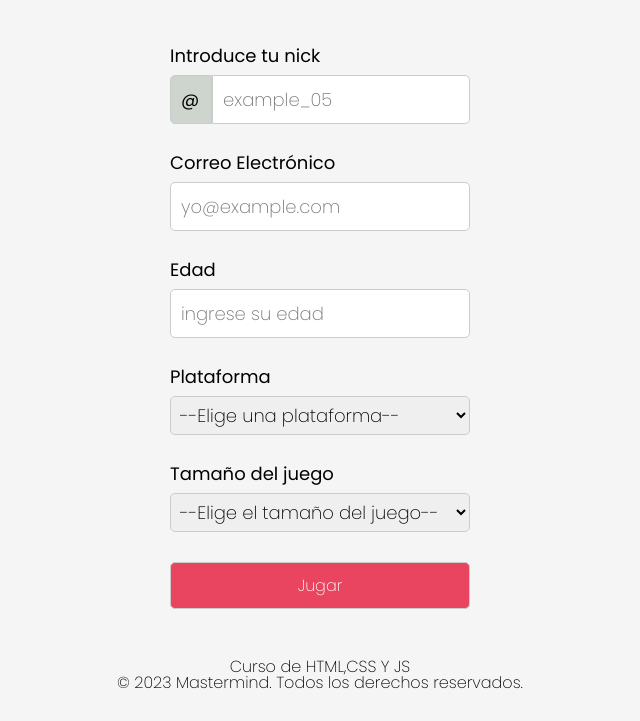
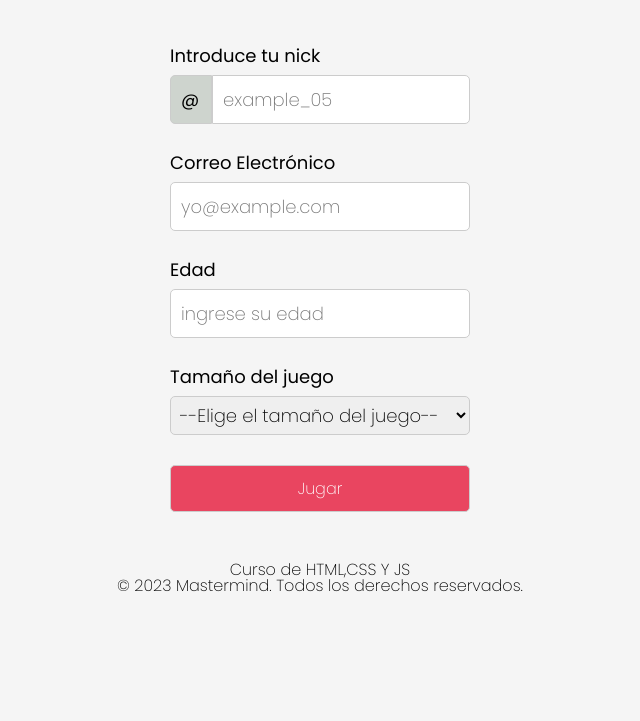
Before and after one commit to Milord-Dev/js-course, a plain HTML site: page index.html in a window 1280 px wide. Shown: the part 112-833 px from the top of the page, without its empty margins (320-960 px from the left). After the commit the page ends 800 px from the top, so only its background shows below. Drawn offline with Linux system fonts and the light colour scheme.

Commit message:
fix: eliminar campo de selección de plataforma y ajustar validaciones del formulario

```diff
--- a/css/style.css
+++ b/css/style.css
@@ -80,6 +80,3 @@ footer{
     width: 278px;
     border-radius: 5px;
 }
-#plataforma{
-    border-radius: 5px;
-}
--- a/index.html
+++ b/index.html
@@ -38,17 +38,6 @@
                     </div>
 
                     <div class="item-form">
-                        <label for="plataforma">Plataforma</label>
-                        <select name="plataforma" id="plataforma">
-                            <option value="0">--Elige una plataforma--</option>
-                            <option value="1">Nintendo</option>
-                            <option value="2">PlayStation</option>
-                            <option value="3">Xbox</option>
-                            <option value="4">Pc</option>
-                        </select>
-                    </div>
-
-                    <div class="item-form">
                         <label for="tamano">Tamaño del juego</label>
                         <select name="tamano" id="tamano">
                             <option value="0">--Elige el tamaño del juego--</option>
--- a/js/main.js
+++ b/js/main.js
@@ -6,7 +6,6 @@
 const nickInput = document.getElementById('nick');
 const correoInput = document.getElementById('email');
 const edadInput = document.getElementById('edad');
-const plataformaInput = document.getElementById('plataforma');
 const tamanoInput = document.getElementById('tamano');
 const formulario = document.getElementById('formularioEntrada');
 
@@ -26,13 +25,6 @@ function comprobacionForm(event){
         event.preventDefault();
         return false;
     }
-    else if (plataformaInput.value == "0"){
-        alert('Por favor, selecciona una plataforma');
-        console.log('No se ha seleccionado una plataforma');
-        plataformaInput.focus();
-        event.preventDefault();
-        return false;
-    }
     else if (tamanoInput.value == "0"){
         alert('Por favor, selecciona un tamaño del juego');
         console.log('No se ha seleccionado un tamaño del juego');
```
